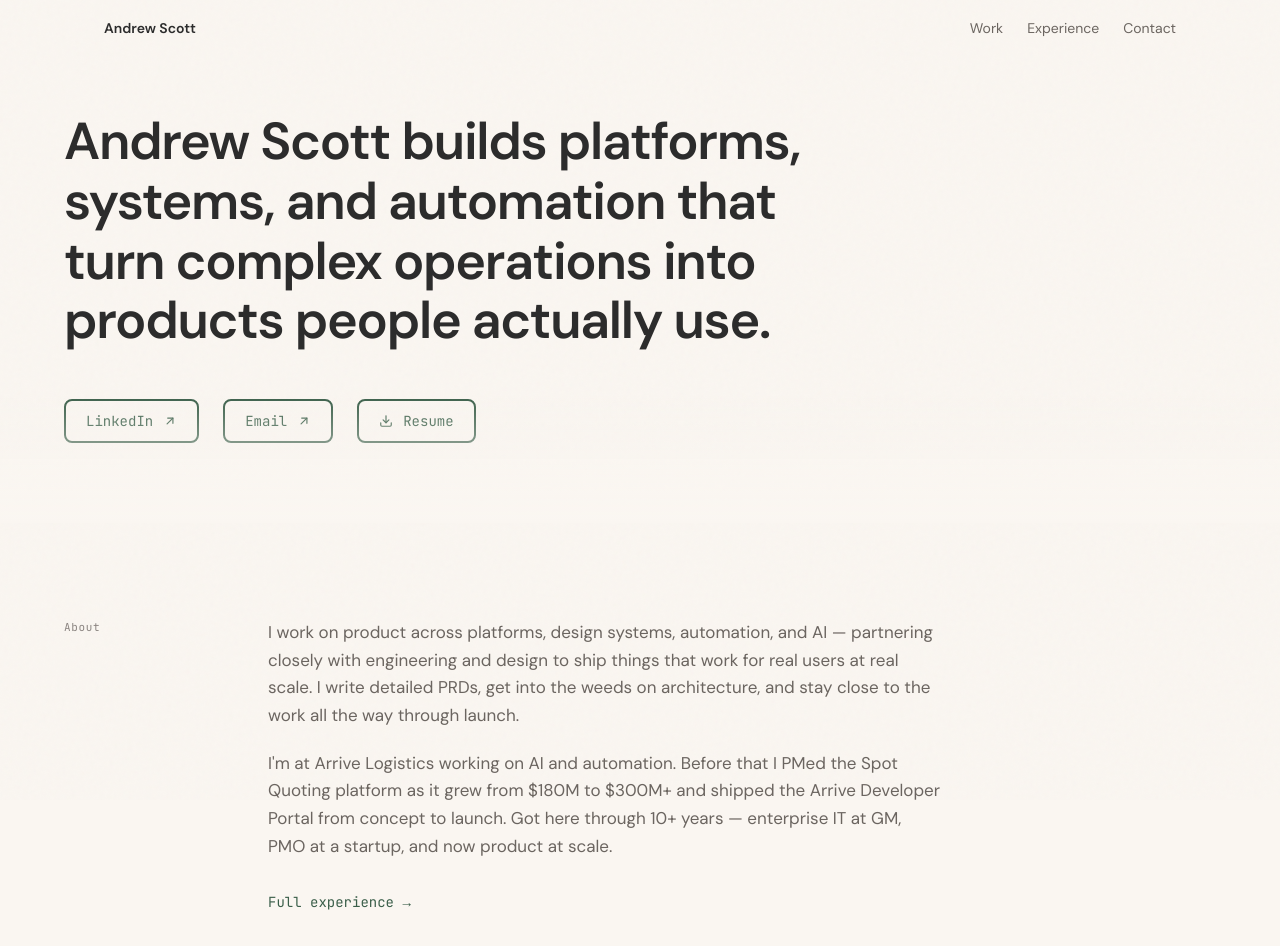
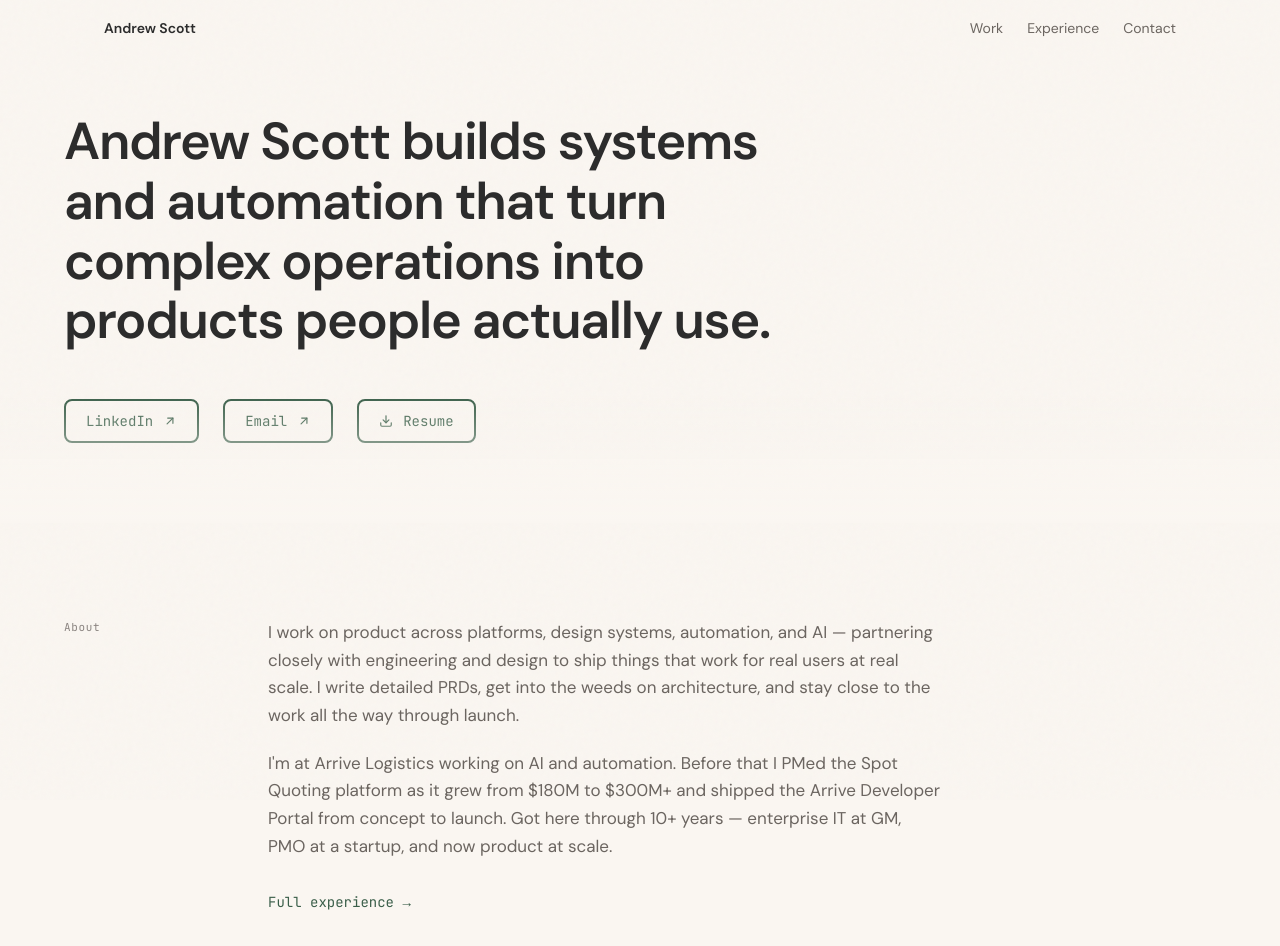
Before and after one commit to andrewscott05/career-portfolio, a React (Vite) app: page / in a window 1280 px wide. Shown: the top 946 px of the page. Built offline with nearby package versions, Linux system fonts and the light colour scheme.

Commit message:
Hero: drop "platforms" — overlaps with "systems"
Co-Authored-By: Claude Sonnet 4.6 <noreply@anthropic.com>

```diff
--- a/src/components/Hero.tsx
+++ b/src/components/Hero.tsx
@@ -69,7 +69,7 @@ export function Hero() {
             transition={{ ...stagger.transition, delay: 0.1 }}
             className="text-[2rem] sm:text-[2.75rem] md:text-[3.25rem] font-semibold tracking-tight text-[var(--color-text)] leading-[1.15] max-w-3xl mb-12"
           >
-            Andrew Scott builds platforms, systems, and automation that turn complex operations into products people actually use.
+            Andrew Scott builds systems and automation that turn complex operations into products people actually use.
           </motion.h1>
           <motion.nav
             initial={stagger.hidden}
```
